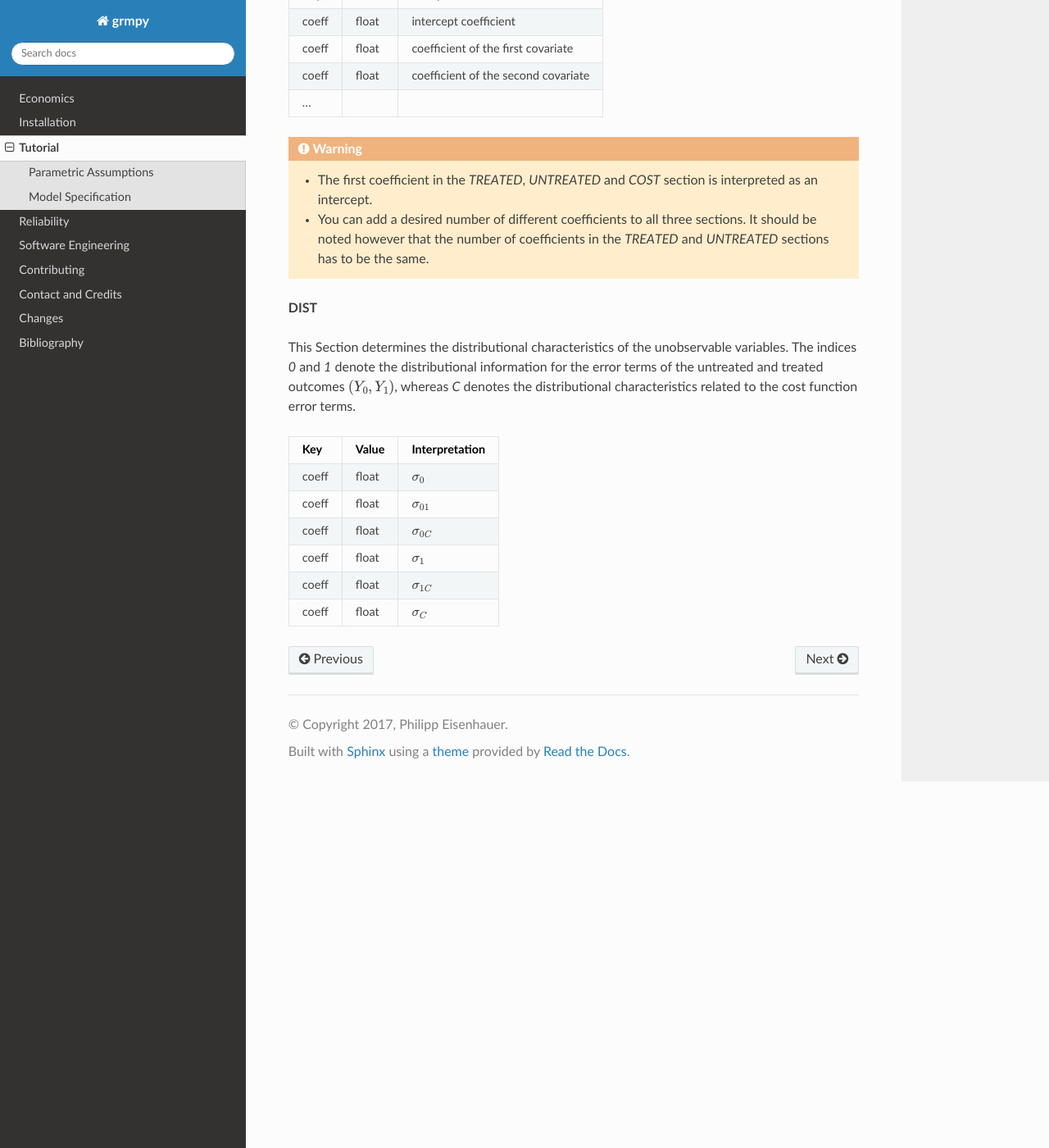
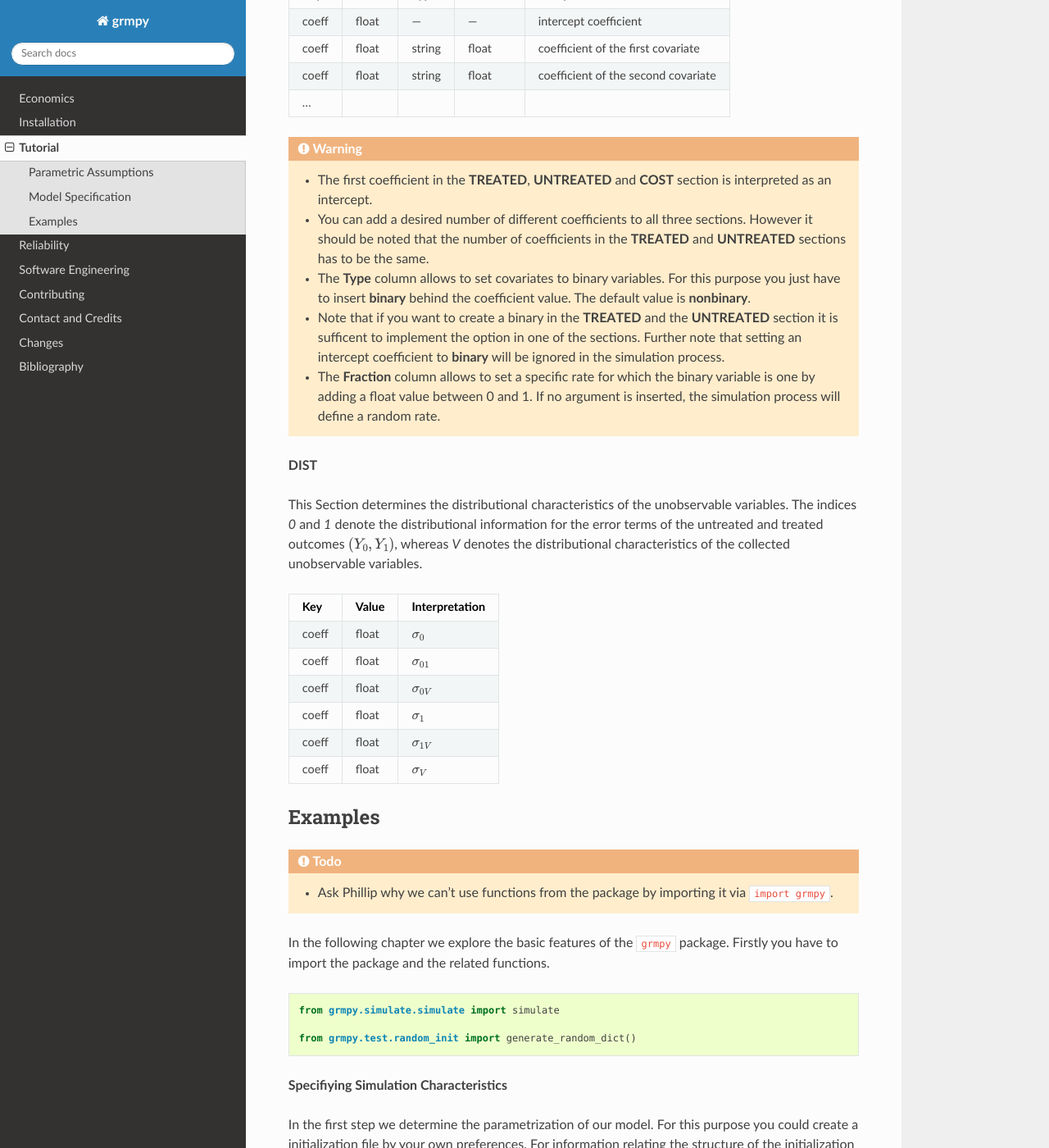
Before and after one commit to OpenSourceEconomics/grmpy, a Sphinx documentation site: the page built from docs/tutorial.rst, in a window 1280 px wide and 1400 px high, scrolled down 2163 px. Shown: the whole window at 82% size. Built offline with Sphinx 7.4.7 and the Read the Docs theme 2.0.0, drawn with Linux system fonts in a browser that asks for light colours; some of the changed text lies outside the part shown.

Commit message:
Implemented MTE unit test draft, added  the simulation process s.t. it includes V instead of Uc, added additional material to Tutorial.rst

```diff
--- a/docs/tutorial.rst
+++ b/docs/tutorial.rst
@@ -79,39 +79,44 @@ source      str         specified name for the simulation output files
 
 The *TREATED* and *UNTREATED* paragraph are similar regarding their structure. Both contain the parameters that determine the expected wage dependent on the treatment status. There can be added as many covariates as wished, but the number has to be the same for both cases.
 
-=======     ======      ==================
-Key         Value       Interpretation
-=======     ======      ==================
-coeff       float       intercept coefficient
-coeff       float       coefficient of the first covariate
-coeff       float       coefficient of the second covariate
+=======     ======  =======  =========   ==================
+Key         Value    Type    Fraction    Interpretation
+=======     ======  =======  =========   ==================
+coeff       float    ---      ---         intercept coefficient
+coeff       float   string    float       coefficient of the first covariate
+coeff       float   string    float       coefficient of the second covariate
  ...
-=======     ======      ==================
+=======     ======  =======  =========   ==================
 
 **COST**
 
 The *COST* section includes parameters related to the cost function.
 
-=======     ======      ==================
-Key         Value       Interpretation
-=======     ======      ==================
-coeff       float       intercept coefficient
-coeff       float       coefficient of the first covariate
-coeff       float       coefficient of the second covariate
+=======     ======  =======  =========   ==================
+Key         Value    Type    Fraction    Interpretation
+=======     ======  =======  =========   ==================
+coeff       float    ---      ---         intercept coefficient
+coeff       float   string    float       coefficient of the first covariate
+coeff       float   string    float       coefficient of the second covariate
  ...
-=======     ======      ==================
+=======     ======  =======  =========   ==================
 
 .. Warning::
 
-    - The first coefficient in the *TREATED*, *UNTREATED* and *COST* section is interpreted as an intercept.
+    - The first coefficient in the **TREATED**, **UNTREATED** and **COST** section is interpreted as an intercept.
 
-    - You can add a desired number of different coefficients to all three sections. It should be noted however that the number of coefficients in the *TREATED* and *UNTREATED* sections has to be the same.
+    - You can add a desired number of different coefficients to all three sections. However it should be noted that the number of coefficients in the **TREATED** and **UNTREATED** sections has to be the same.
 
+    - The **Type** column allows to set covariates to binary variables. For this purpose you just have to insert **binary** behind the coefficient value. The default value is **nonbinary**.
+
+    - Note that if you want to create a binary in the **TREATED** and the **UNTREATED** section it is sufficent to implement the option in one of the sections. Further note that setting an intercept coefficient to **binary** will be ignored in the simulation process.
+
+    - The **Fraction** column allows to set a specific rate for which the binary variable is one by adding a float value between 0 and 1. If no argument is inserted, the simulation process will define a random rate.
 
 **DIST**
 
 This Section determines the distributional characteristics of the unobservable variables.
-The indices *0* and *1* denote the distributional information for the error terms of the untreated and treated outcomes :math:`(Y_0, Y_1)`, whereas *C* denotes the distributional characteristics related to the cost function error terms.
+The indices *0* and *1* denote the distributional information for the error terms of the untreated and treated outcomes :math:`(Y_0, Y_1)`, whereas *V* denotes the distributional characteristics of the collected unobservable variables.
 
 
 ======= ======      ==========================
@@ -119,8 +124,64 @@ Key     Value       Interpretation
 ======= ======      ==========================
 coeff    float      :math:`\sigma_{0}`
 coeff    float      :math:`\sigma_{01}`
-coeff    float      :math:`\sigma_{0C}`
+coeff    float      :math:`\sigma_{0V}`
 coeff    float      :math:`\sigma_{1}`
-coeff    float      :math:`\sigma_{1C}`
-coeff    float      :math:`\sigma_{C}`
+coeff    float      :math:`\sigma_{1V}`
+coeff    float      :math:`\sigma_{V}`
 ======= ======      ==========================
+
+Examples
+--------
+.. todo::
+    - Ask Phillip why we can't use functions from the package by importing it via ``import grmpy``.
+
+In the following chapter we explore the basic features of the ``grmpy`` package. Firstly you have to import the package and the related functions.
+::
+
+
+    from grmpy.simulate.simulate import simulate
+
+    from grmpy.test.random_init import generate_random_dict()
+
+**Specifiying Simulation Characteristics**
+
+In the first step we determine the parametrization of our model. For this purpose you could create a initialization file by your own preferences. For information relating the structure of the initialization file see the **Model Specification** chapter above.
+In our specific example we will generate a random initialization file by using the included ``generate_random_dict()`` function.
+::
+
+
+    generate_random_dict()
+
+
+The function creates a random initialization file like the one below.
+
+.. todo::
+    insert example image of an initialization file
+
+**Simulation**
+
+Next we simulate a sample according to our pre specified characteristics.
+::
+
+    simulate('test.grmpy.ini)
+
+During this process the functions returns the following output files:
+
+    - ######.grmpy.info:
+        An information file that provides information about
+            * The number of all, only treated and only untreated individuals
+            * The outcome distribution
+            * The distribution of effects of interest
+            * MTE by quantile
+            * The parametrization.
+
+    - ######.grmpy.txt: The simulated data frame as a txt file.
+
+    - ######.grmpy.pkl: The simulated data frame as a pickle file.
+
+
+.. Warning::
+
+    - Note that you have to insert the name of your initialization file as an input in the simulate function, if you generate a random initialization file the name is fixed to *test.grmpy.ini*.
+
+    - Besides the ``.grmpy.txt`` the function is able to return a dataframe directly by setting ``data_frame = simulate('test.grmpy.ini')``
```
Also changed, not shown: README.md (+0 -5 lines), 6 other files.
